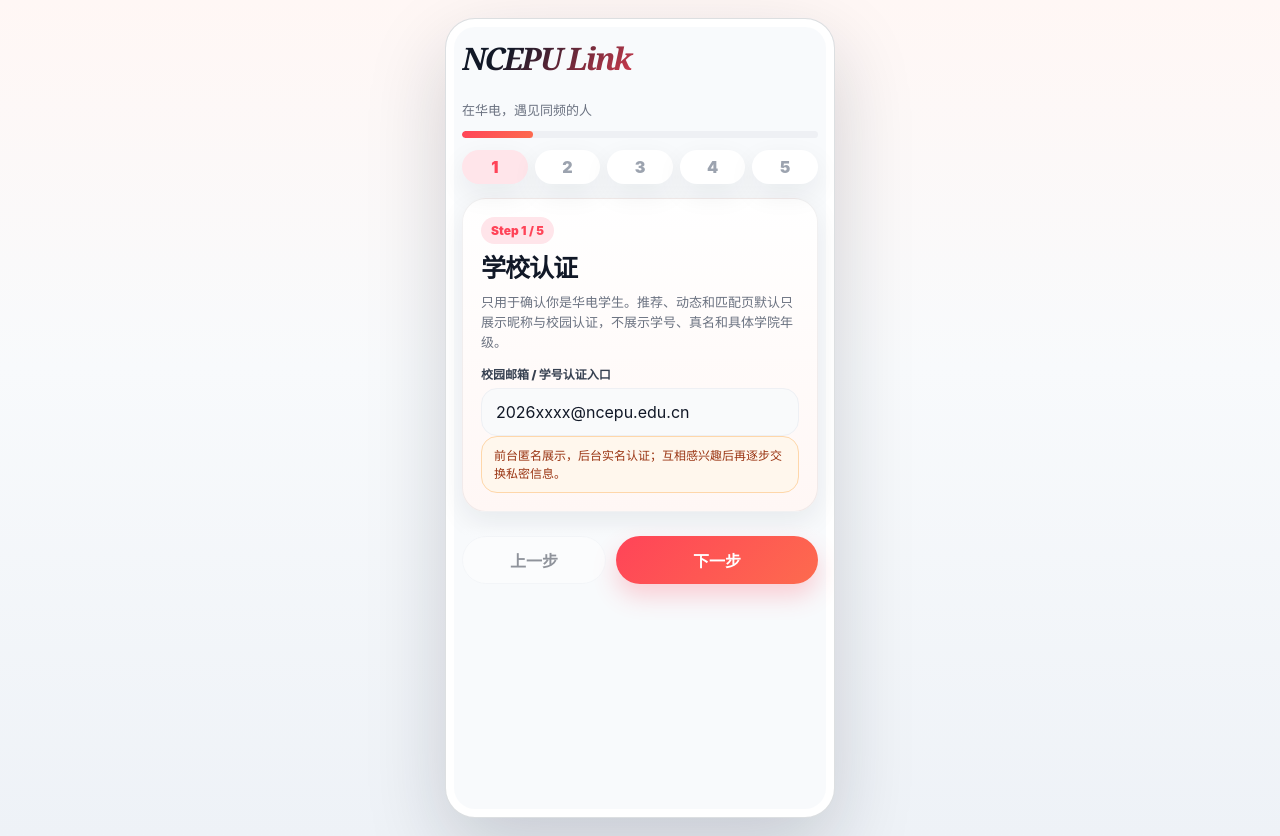
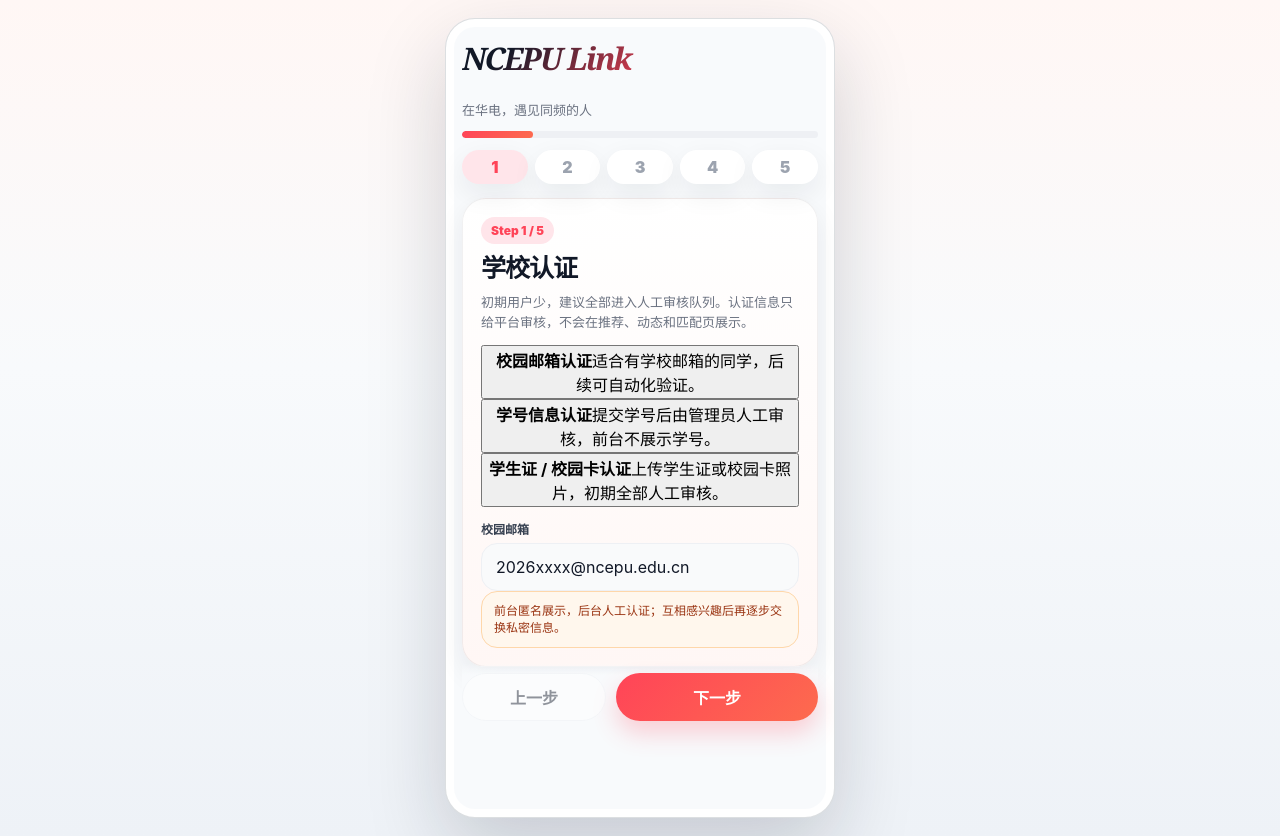
Before and after one commit to js9cpp57y4-jpg/friend-app, a React (Vite) app: page /auth in a window 1280 px wide. Built offline with nearby package versions, Linux system fonts and the light colour scheme.

Commit message:
feat: add manual campus verification and photo upload onboarding

```diff
--- a/src/pages/AuthPage.tsx
+++ b/src/pages/AuthPage.tsx
@@ -5,6 +5,11 @@
 
 const steps = ['学校认证', '账号资料', '兴趣偏好', '照片隐私', '个性问答'];
 const intents = ['认真了解', '长期朋友', '学习搭子', '活动玩伴'];
+const verificationMethods = [
+  { id: 'email', title: '校园邮箱认证', desc: '适合有学校邮箱的同学，后续可自动化验证。', field: '校园邮箱' },
+  { id: 'studentId', title: '学号信息认证', desc: '提交学号后由管理员人工审核，前台不展示学号。', field: '学号' },
+  { id: 'card', title: '学生证 / 校园卡认证', desc: '上传学生证或校园卡照片，初期全部人工审核。', field: '证件照片' }
+];
 const promptOptions = [
   '我的理想周末是',
   '最能代表我的三个关键词',
@@ -16,7 +21,10 @@
 export function AuthPage(){
   const nav=useNavigate();
   const [step,setStep]=useState(0);
+  const [verifyMethod,setVerifyMethod]=useState('email');
   const [email,setEmail]=useState('2026xxxx@ncepu.edu.cn');
+  const [studentId,setStudentId]=useState('');
+  const [cardUploaded,setCardUploaded]=useState(false);
   const [nickname,setNickname]=useState('林间风');
   const [password,setPassword]=useState('');
   const [intent,setIntent]=useState('长期朋友');
@@ -24,6 +32,7 @@
   const [activeGroup,setActiveGroup]=useState(onboardingInterestGroups[0].title);
   const [expanded,setExpanded]=useState<string>('音乐');
   const [photoMode,setPhotoMode]=useState(photoVisibilityOptions[1].title);
+  const [photos,setPhotos]=useState(['主照片']);
   const [prompts,setPrompts]=useState([
     { q:'我的理想周末是', a:'上午图书馆，下午运动或咖啡，晚上轻松散步。' },
     { q:'我希望认识这样的人', a:'真诚、有边界感、愿意稳定沟通的人。' }
@@ -34,12 +43,13 @@
   const toggle=(tag:string)=>setSelected((prev)=>prev.includes(tag)?prev.filter((item)=>item!==tag):[...prev,tag]);
   const toggleBaseTag=(tag:string)=>{ toggle(tag); if(interestSubtags[tag]) setExpanded(expanded===tag?'':tag); };
   const progress=((step+1)/steps.length)*100;
+  const selectedMethod=verificationMethods.find((m)=>m.id===verifyMethod) ?? verificationMethods[0];
 
   const canNext =
-    step===0 ? email.includes('@') :
+    step===0 ? (verifyMethod==='email' ? email.includes('@') : verifyMethod==='studentId' ? studentId.trim().length>=6 : cardUploaded) :
     step===1 ? nickname.trim().length>=2 && password.length>=0 :
     step===2 ? selected.length>=5 && detailCount>=2 :
-    step===3 ? Boolean(photoMode) :
+    step===3 ? Boolean(photoMode) && photos.length>=1 :
     prompts.filter((p)=>p.a.trim()).length>=2;
 
   const next=()=>{
@@ -62,10 +72,20 @@
           {step===0 && <section className='onboarding-card hero-step'>
             <span className='step-kicker'>Step 1 / 5</span>
             <h2>学校认证</h2>
-            <p>只用于确认你是华电学生。推荐、动态和匹配页默认只展示昵称与校园认证，不展示学号、真名和具体学院年级。</p>
-            <label>校园邮箱 / 学号认证入口</label>
-            <input value={email} onChange={(e)=>setEmail(e.target.value)} placeholder='例如 2026xxxx@ncepu.edu.cn'/>
-            <div className='privacy-note'>前台匿名展示，后台实名认证；互相感兴趣后再逐步交换私密信息。</div>
+            <p>初期用户少，建议全部进入人工审核队列。认证信息只给平台审核，不会在推荐、动态和匹配页展示。</p>
+            <div className='verification-list'>
+              {verificationMethods.map((method)=><button key={method.id} className={verifyMethod===method.id?'verification-card active':'verification-card'} onClick={()=>setVerifyMethod(method.id)}>
+                <b>{method.title}</b><span>{method.desc}</span>
+              </button>)}
+            </div>
+            <label>{selectedMethod.field}</label>
+            {verifyMethod==='email' && <input value={email} onChange={(e)=>setEmail(e.target.value)} placeholder='例如 2026xxxx@ncepu.edu.cn'/>}
+            {verifyMethod==='studentId' && <input value={studentId} onChange={(e)=>setStudentId(e.target.value)} placeholder='请输入学号，仅用于人工审核'/>}
+            {verifyMethod==='card' && <button className={cardUploaded?'upload-box done':'upload-box'} onClick={()=>setCardUploaded(true)}>
+              <b>{cardUploaded?'学生证 / 校园卡已添加':'上传学生证 / 校园卡'}</b>
+              <span>正面清晰可见即可，关键信息仅审核人员可见</span>
+            </button>}
+            <div className='privacy-note'>前台匿名展示，后台人工认证；互相感兴趣后再逐步交换私密信息。</div>
           </section>}
 
           {step===1 && <section className='onboarding-card'>
@@ -128,7 +148,12 @@
           {step===3 && <section className='onboarding-card'>
             <span className='step-kicker'>Step 4 / 5</span>
             <h2>照片隐私</h2>
-            <p>考虑校内熟人环境，NCEPU Link 使用双轨匹配：公开照片用户优先匹配公开照片用户；隐私用户通过兴趣与授权机制匹配。</p>
+            <p>先上传照片，再设置谁能看。参考成熟社交平台的做法，照片用于资料完整度、匹配展示和人工审核，但可选择不公开给陌生人。</p>
+            <div className='photo-uploader'>
+              {[0,1,2,3,4,5].map((slot)=><button key={slot} className={photos[slot]?'photo-slot filled':'photo-slot'} onClick={()=>setPhotos((prev)=>prev[slot]?prev: [...prev, slot===0?'主照片':`生活照 ${slot+1}`])}>
+                {photos[slot] ? <><b>{photos[slot]}</b><span>点击可替换</span></> : <><b>＋</b><span>{slot===0?'添加主照片':'添加照片'}</span></>}
+              </button>)}
+            </div>
             <div className='privacy-option-list'>
               {photoVisibilityOptions.map((option)=><button key={option.id} className={photoMode===option.title?'privacy-option active':'privacy-option'} onClick={()=>setPhotoMode(option.title)}><b>{option.title}</b><span>{option.desc}</span></button>)}
             </div>
```
